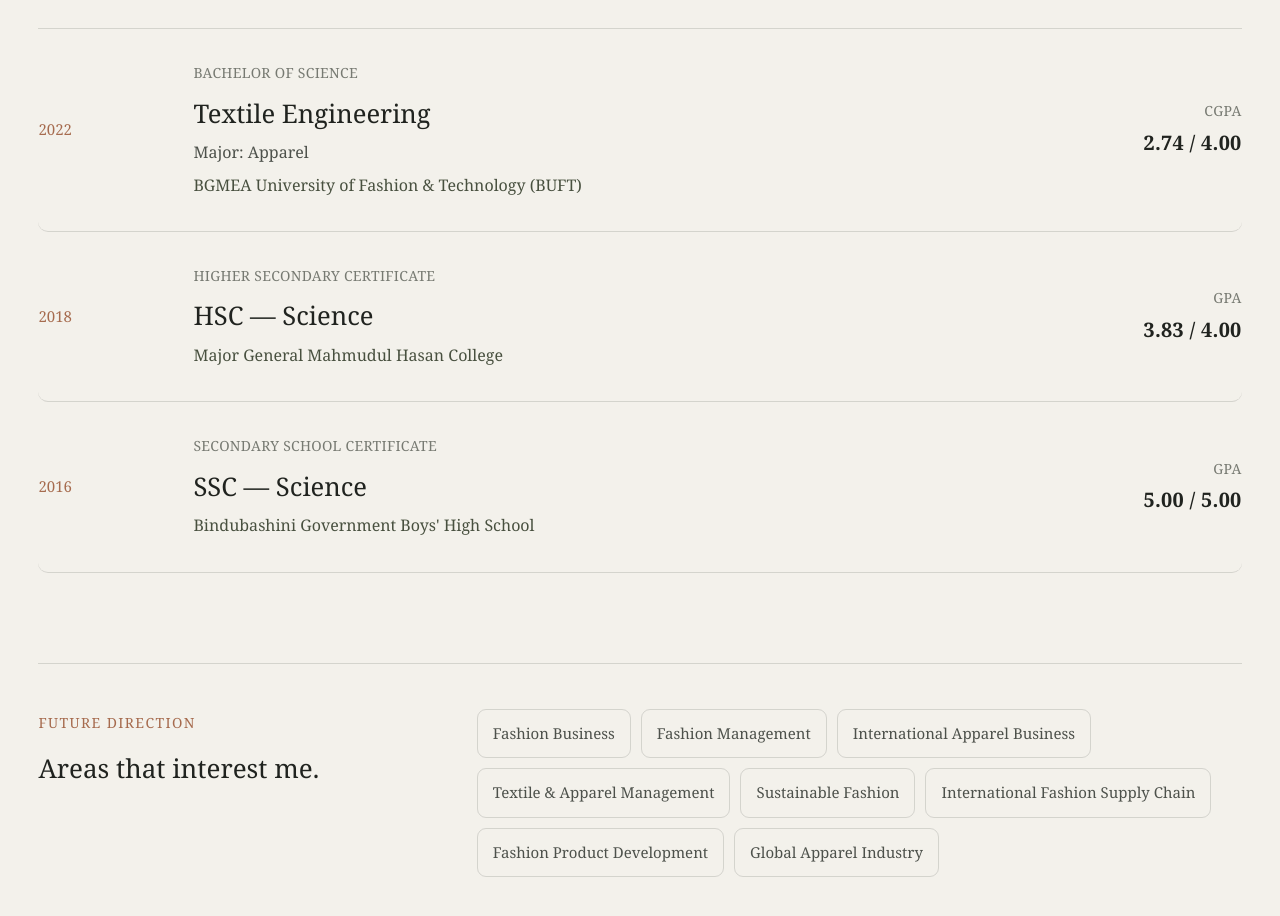
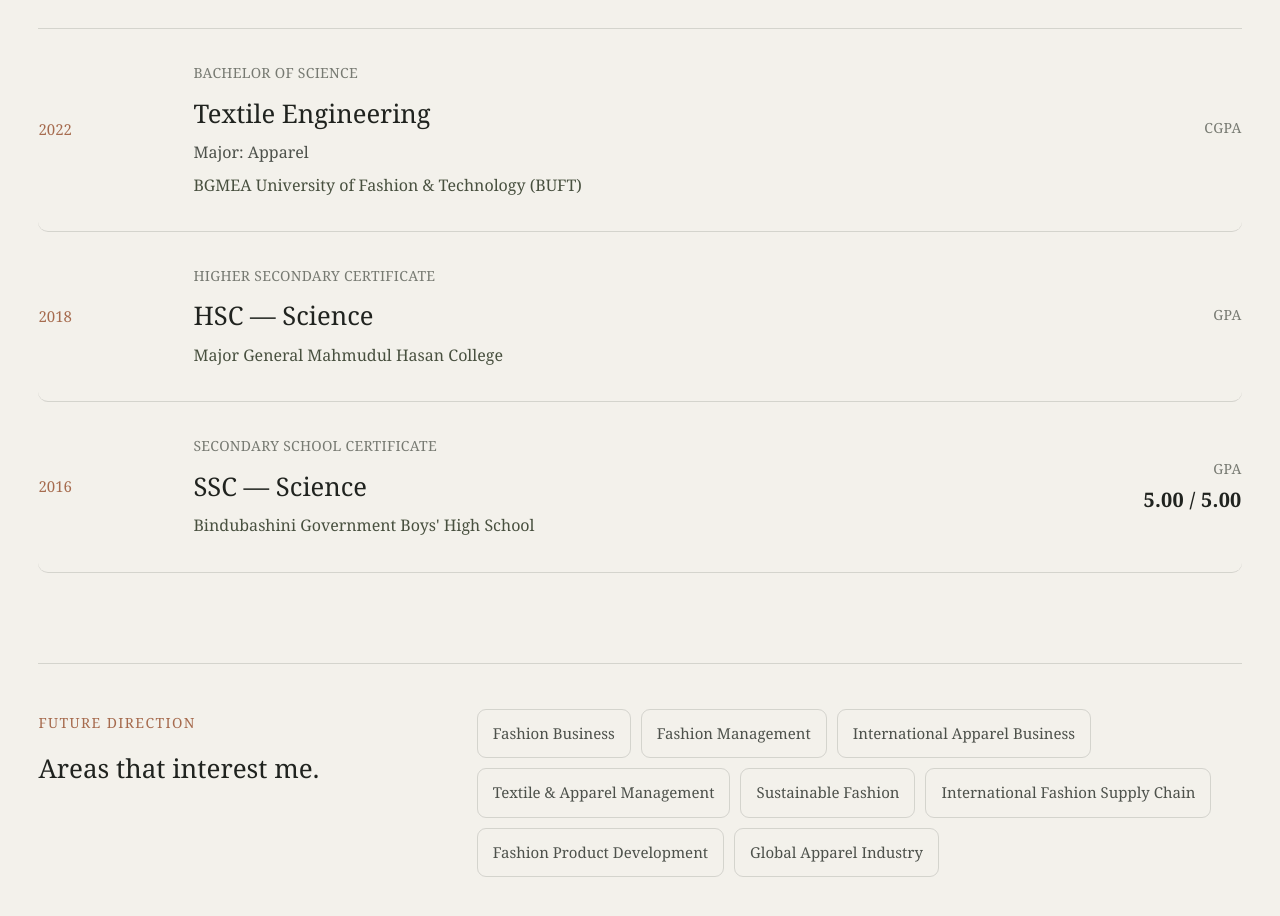
Before and after one commit to duronto30/rabby-portfolio, a plain HTML site: page index.html in a window 1280 px wide. Shown: the part 4680-5596 px from the top of the page. Drawn offline with Linux system fonts and the light colour scheme.

Commit message:
Remove CGPA and GPA values from index.html
Removed CGPA and GPA values from the education section.

```diff
--- a/index.html
+++ b/index.html
@@ -1202,7 +1202,7 @@
 
                         <div class="education-result">
                             CGPA<br>
-                            <strong>2.74 / 4.00</strong>
+                            <strong></strong>
                         </div>
 
                     </article>
@@ -1232,7 +1232,7 @@
 
                         <div class="education-result">
                             GPA<br>
-                            <strong>3.83 / 4.00</strong>
+                            <strong></strong>
                         </div>
 
                     </article>
```
